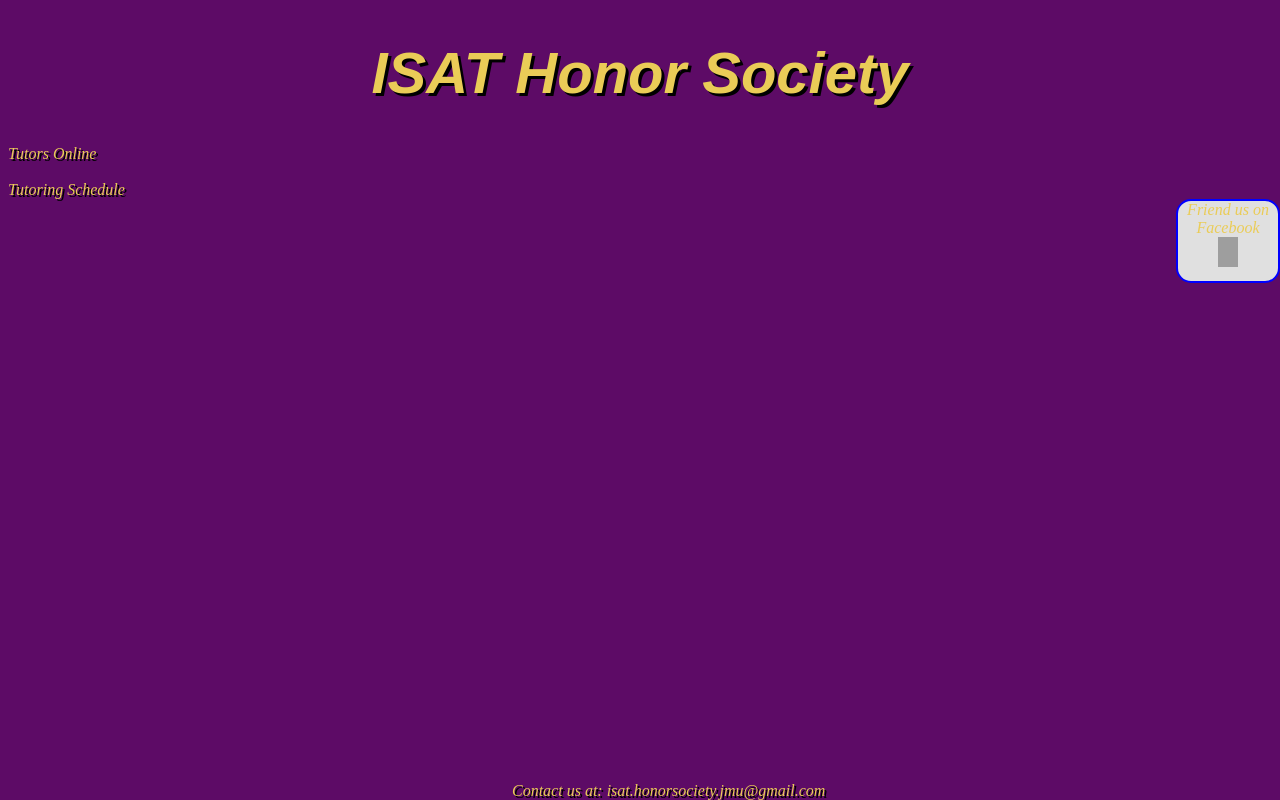
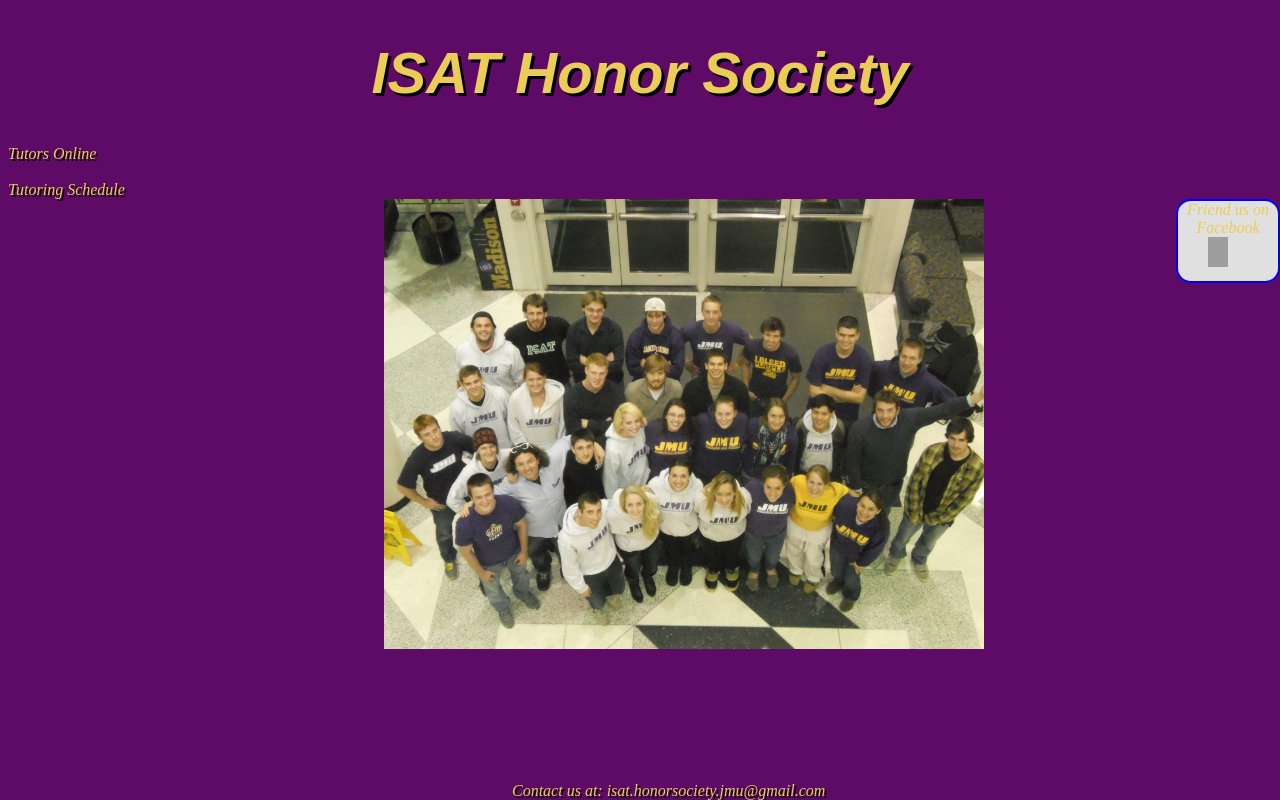
Before and after one commit to nicholjw/isat, a plain HTML site: page index.html in a window 1280 px wide. Drawn offline with Linux system fonts and the light colour scheme; grey boxes are pictures that could not be loaded.

Commit message:
added photo

```diff
--- a/index.html
+++ b/index.html
@@ -10,5 +10,6 @@
 		<div id="schedule"> <a href="tutoringschedule.html">Tutoring Schedule</a><br></div>
 		<div id="email"> Contact us at: isat.honorsociety.jmu@gmail.com <br></div>
 		<div id="social"><a href="http:www.facebook.com">Friend us on Facebook<br><img id="fb" src="http://www.delawareemploymentlawblog.com/facebook%20logo.jpg"></a><br></div>
+		<img src="IHS.jpeg">
 	</body>
 </html>
--- a/style.css
+++ b/style.css
@@ -59,3 +59,9 @@ a:active {
 	height: 30px;
 	width: 20px;
 }
+img {
+	position: absolute;
+	left: 30%;
+	height: 450px;
+	width: 600px;
+}
```
Also changed, not shown: IHS.jpeg (added).
